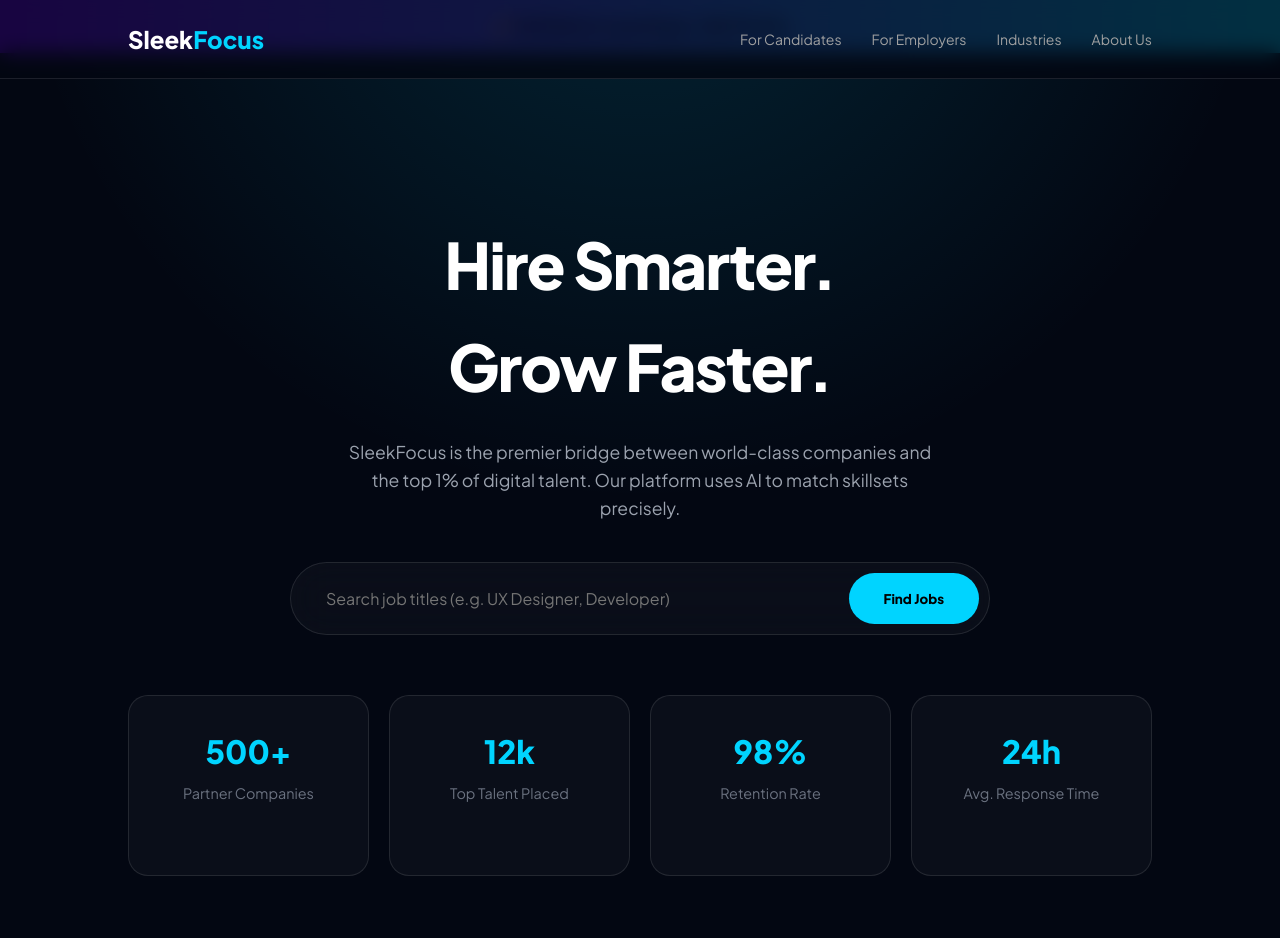
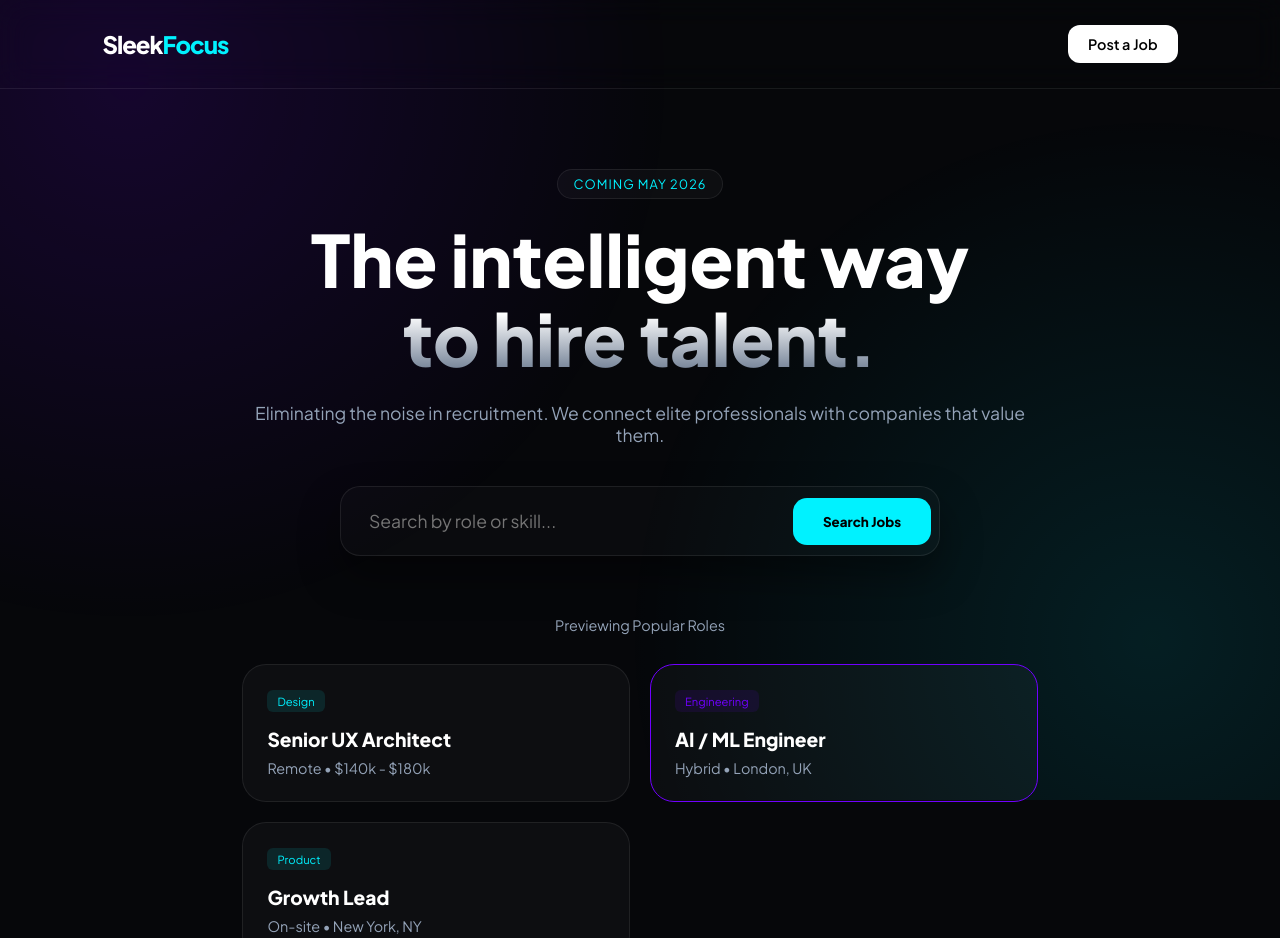
Before and after one commit to arjun-mc/sooraj, a plain HTML site: page index.html in a window 1280 px wide. Shown: the top 938 px of the page. Drawn offline with Linux system fonts and the light colour scheme.

Commit message:
Update index.html

```diff
--- a/index.html
+++ b/index.html
@@ -3,257 +3,253 @@
 <head>
     <meta charset="UTF-8">
     <meta name="viewport" content="width=device-width, initial-scale=1.0">
-    <title>SleekFocus | Smart Recruitment Solutions</title>
-    <link href="https://fonts.googleapis.com/css2?family=Plus+Jakarta+Sans:wght@300;400;600;800&display=swap" rel="stylesheet">
+    <title>SleekFocus | Recruitment Redefined</title>
+    <link href="https://fonts.googleapis.com/css2?family=Plus+Jakarta+Sans:wght@300;400;500;600;800&display=swap" rel="stylesheet">
     <style>
         :root {
-            --primary: #00d4ff;
+            --primary: #00f2ff;
             --secondary: #7000ff;
-            --bg: #030712;
-            --card-bg: rgba(255, 255, 255, 0.03);
-            --border: rgba(255, 255, 255, 0.1);
+            --dark: #06070a;
+            --glass: rgba(255, 255, 255, 0.03);
+            --glass-border: rgba(255, 255, 255, 0.08);
+            --text-muted: #94a3b8;
         }
 
-        * {
-            margin: 0;
-            padding: 0;
-            box-sizing: border-box;
-            font-family: 'Plus Jakarta Sans', sans-serif;
+        * { margin: 0; padding: 0; box-sizing: border-box; font-family: 'Plus Jakarta Sans', sans-serif; }
+
+        body {
+            background: var(--dark);
+            color: #fff;
+            overflow-x: hidden;
+            min-height: 100vh;
         }
 
-        body {
-            background-color: var(--bg);
-            color: white;
-            line-height: 1.6;
-            overflow-x: hidden;
+        /* --- MESH GRADIENT BACKGROUND --- */
+        .mesh-bg {
+            position: fixed;
+            top: 0; left: 0; width: 100%; height: 100%;
+            z-index: -1;
+            background:
+                radial-gradient(circle at 10% 10%, rgba(112, 0, 255, 0.15) 0%, transparent 40%),
+                radial-gradient(circle at 90% 80%, rgba(0, 242, 255, 0.1) 0%, transparent 40%);
         }
 
         /* --- NAVIGATION --- */
         nav {
-            position: fixed;
-            top: 0;
-            width: 100%;
-            padding: 20px 10%;
             display: flex;
             justify-content: space-between;
             align-items: center;
-            background: rgba(3, 7, 18, 0.8);
-            backdrop-filter: blur(10px);
-            z-index: 1000;
-            border-bottom: 1px solid var(--border);
+            padding: 25px 8%;
+            position: sticky;
+            top: 0;
+            backdrop-filter: blur(15px);
+            z-index: 100;
+            border-bottom: 1px solid var(--glass-border);
         }
 
-        .logo {
-            font-size: 24px;
-            font-weight: 800;
+        .logo { font-size: 1.5rem; font-weight: 800; letter-spacing: -1px; }
+        .logo span { color: var(--primary); }
+
+        .nav-cta {
+            background: white;
+            color: black;
+            padding: 10px 20px;
+            border-radius: 12px;
+            font-weight: 600;
+            font-size: 0.9rem;
             text-decoration: none;
-            color: white;
+            transition: 0.3s cubic-bezier(0.4, 0, 0.2, 1);
         }
 
-        .logo span { color: var(--primary); }
-
-        .nav-links {
-            display: flex;
-            gap: 30px;
-        }
-
-        .nav-links a {
-            text-decoration: none;
-            color: #a0a0a0;
-            font-size: 14px;
-            font-weight: 500;
-            transition: 0.3s;
-        }
-
-        .nav-links a:hover { color: var(--primary); }
+        .nav-cta:hover { transform: scale(1.05); box-shadow: 0 10px 20px rgba(255,255,255,0.1); }
 
         /* --- HERO SECTION --- */
         .hero {
-            padding: 160px 10% 80px;
+            padding: 80px 8% 40px;
             text-align: center;
-            background: radial-gradient(circle at 50% -20%, rgba(0, 212, 255, 0.15), transparent 50%);
+            max-width: 1000px;
+            margin: 0 auto;
+        }
+
+        .badge {
+            background: var(--glass);
+            border: 1px solid var(--glass-border);
+            padding: 6px 16px;
+            border-radius: 100px;
+            font-size: 0.8rem;
+            color: var(--primary);
+            text-transform: uppercase;
+            letter-spacing: 1px;
+            display: inline-block;
+            margin-bottom: 20px;
+            animation: fadeIn 1s ease-out;
         }
 
         .hero h1 {
-            font-size: clamp(2.5rem, 6vw, 4rem);
+            font-size: clamp(2.5rem, 8vw, 4.5rem);
+            line-height: 1.1;
             font-weight: 800;
-            margin-bottom: 20px;
-            letter-spacing: -2px;
+            margin-bottom: 25px;
+            background: linear-gradient(to bottom, #fff 60%, #64748b);
+            -webkit-background-clip: text;
+            -webkit-text-fill-color: transparent;
         }
 
-        .hero p {
-            font-size: 1.1rem;
-            color: #9ca3af;
+        /* --- MODERN SEARCH BAR --- */
+        .search-box {
+            background: rgba(255, 255, 255, 0.02);
+            border: 1px solid var(--glass-border);
+            padding: 8px;
+            border-radius: 20px;
+            display: flex;
+            align-items: center;
             max-width: 600px;
-            margin: 0 auto 40px;
+            margin: 0 auto 60px;
+            box-shadow: 0 20px 40px rgba(0,0,0,0.4);
+            transition: 0.4s;
         }
 
-        /* --- SEARCH BOX (Agency Functionality) --- */
-        .search-container {
-            background: var(--card-bg);
-            border: 1px solid var(--border);
-            padding: 10px;
-            border-radius: 50px;
-            display: flex;
-            max-width: 700px;
-            margin: 0 auto 60px;
-            backdrop-filter: blur(20px);
-        }
+        .search-box:focus-within { border-color: var(--primary); transform: translateY(-5px); }
 
-        .search-container input {
+        .search-box input {
             flex: 1;
             background: transparent;
             border: none;
-            padding: 15px 25px;
+            padding: 15px 20px;
             color: white;
+            font-size: 1.1rem;
             outline: none;
-            font-size: 1rem;
         }
 
-        .search-container button {
+        .search-btn {
             background: var(--primary);
-            color: black;
+            color: #000;
             border: none;
-            padding: 15px 35px;
-            border-radius: 40px;
+            padding: 15px 30px;
+            border-radius: 14px;
             font-weight: 700;
             cursor: pointer;
-            transition: 0.3s;
         }
 
-        .search-container button:hover {
-            transform: scale(1.05);
-            background: white;
+        /* --- FEATURED JOBS PREVIEW --- */
+        .section-label {
+            text-align: center;
+            color: var(--text-muted);
+            font-size: 0.9rem;
+            margin-bottom: 30px;
         }
 
-        /* --- STATS GRID --- */
-        .stats-grid {
+        .job-grid {
             display: grid;
-            grid-template-columns: repeat(auto-fit, minmax(200px, 1fr));
+            grid-template-columns: repeat(auto-fit, minmax(300px, 1fr));
             gap: 20px;
-            margin-top: 40px;
+            margin-bottom: 60px;
         }
 
-        .stat-card {
-            background: var(--card-bg);
-            border: 1px solid var(--border);
-            padding: 30px;
-            border-radius: 20px;
+        .job-card {
+            background: var(--glass);
+            border: 1px solid var(--glass-border);
+            padding: 24px;
+            border-radius: 24px;
+            text-align: left;
             transition: 0.3s;
+            cursor: pointer;
+            position: relative;
+            overflow: hidden;
         }
 
-        .stat-card:hover {
+        .job-card:hover {
+            background: rgba(255,255,255,0.06);
             border-color: var(--primary);
-            background: rgba(255,255,255,0.05);
+            transform: translateY(-8px);
         }
 
-        .stat-card h3 {
-            font-size: 2rem;
+        .job-card .tag {
+            font-size: 0.7rem;
+            background: rgba(0, 242, 255, 0.1);
             color: var(--primary);
-            margin-bottom: 5px;
+            padding: 4px 10px;
+            border-radius: 6px;
+            margin-bottom: 15px;
+            display: inline-block;
         }
 
-        .stat-card p {
-            font-size: 0.9rem;
-            color: #6b7280;
+        .job-card h4 { font-size: 1.2rem; margin-bottom: 8px; }
+        .job-card p { color: var(--text-muted); font-size: 0.9rem; }
+
+        /* --- MOBILE UX --- */
+        @media (max-width: 768px) {
+            nav { padding: 15px 5%; }
+            .hero h1 { font-size: 2.8rem; }
+            .search-box {
+                flex-direction: column;
+                border-radius: 24px;
+                padding: 12px;
+            }
+            .search-box input { width: 100%; text-align: center; }
+            .search-btn { width: 100%; }
+            .job-grid { grid-template-columns: 1fr; }
         }
 
-        /* --- LAUNCH TIMER --- */
-        .launch-bar {
-            background: linear-gradient(90deg, var(--secondary), var(--primary));
-            padding: 15px;
-            text-align: center;
-            font-weight: 700;
-            font-size: 0.9rem;
-            color: black;
-        }
-
-        /* --- MOBILE OPTIMIZATION --- */
-        @media (max-width: 768px) {
-            nav { padding: 15px 5%; }
-            .nav-links { display: none; } /* Hide for simplicity on mobile */
-            .search-container {
-                flex-direction: column;
-                border-radius: 20px;
-                gap: 10px;
-                padding: 20px;
-            }
-            .search-container button { border-radius: 12px; }
-            .hero { padding-top: 120px; }
+        @keyframes fadeIn {
+            from { opacity: 0; transform: translateY(10px); }
+            to { opacity: 1; transform: translateY(0); }
         }
 
         footer {
-            padding: 60px 10%;
             text-align: center;
-            border-top: 1px solid var(--border);
-            color: #4b5563;
-            font-size: 0.9rem;
+            padding: 40px;
+            border-top: 1px solid var(--glass-border);
+            color: var(--text-muted);
+            font-size: 0.8rem;
         }
     </style>
 </head>
 <body>
 
-    <div class="launch-bar">
-        🚀 Full Platform Launching In: <span id="countdown-text">...</span>
-    </div>
+    <div class="mesh-bg"></div>
 
     <nav>
-        <a href="#" class="logo">Sleek<span>Focus</span></a>
-        <div class="nav-links">
-            <a href="#">For Candidates</a>
-            <a href="#">For Employers</a>
-            <a href="#">Industries</a>
-            <a href="#">About Us</a>
-        </div>
+        <div class="logo">Sleek<span>Focus</span></div>
+        <a href="#" class="nav-cta">Post a Job</a>
     </nav>
 
-    <section class="hero">
-        <h1>Hire Smarter.<br>Grow Faster.</h1>
-        <p>SleekFocus is the premier bridge between world-class companies and the top 1% of digital talent. Our platform uses AI to match skillsets precisely.</p>
+    <main class="hero">
+        <div class="badge">Coming May 2026</div>
+        <h1>The intelligent way <br> to hire talent.</h1>
+        <p style="color: var(--text-muted); margin-bottom: 40px; font-size: 1.1rem;">
+            Eliminating the noise in recruitment. We connect elite professionals with companies that value them.
+        </p>
 
-        <div class="search-container">
-            <input type="text" placeholder="Search job titles (e.g. UX Designer, Developer)">
-            <button onclick="alert('Platform launching soon! You will be able to search 5,000+ active roles.')">Find Jobs</button>
+        <div class="search-box">
+            <input type="text" placeholder="Search by role or skill...">
+            <button class="search-btn">Search Jobs</button>
         </div>
 
-        <div class="stats-grid">
-            <div class="stat-card">
-                <h3>500+</h3>
-                <p>Partner Companies</p>
+        <div class="section-label">Previewing Popular Roles</div>
+
+        <div class="job-grid">
+            <div class="job-card">
+                <span class="tag">Design</span>
+                <h4>Senior UX Architect</h4>
+                <p>Remote • $140k - $180k</p>
             </div>
-            <div class="stat-card">
-                <h3>12k</h3>
-                <p>Top Talent Placed</p>
+            <div class="job-card" style="border-color: var(--secondary);">
+                <span class="tag" style="color: var(--secondary); background: rgba(112, 0, 255, 0.1);">Engineering</span>
+                <h4>AI / ML Engineer</h4>
+                <p>Hybrid • London, UK</p>
             </div>
-            <div class="stat-card">
-                <h3>98%</h3>
-                <p>Retention Rate</p>
-            </div>
-            <div class="stat-card">
-                <h3>24h</h3>
-                <p>Avg. Response Time</p>
+            <div class="job-card">
+                <span class="tag">Product</span>
+                <h4>Growth Lead</h4>
+                <p>On-site • New York, NY</p>
             </div>
         </div>
-    </section>
+    </main>
 
     <footer>
-        &copy; 2026 SleekFocus Recruitment Solutions. All Rights Reserved.
+        &copy; 2026 SleekFocus Inc. Built for the future of work.
     </footer>
 
-    <script>
-        // Simple Countdown for the top bar
-        const target = new Date("May 1, 2026 00:00:00").getTime();
-
-        setInterval(() => {
-            const now = new Date().getTime();
-            const diff = target - now;
-
-            const d = Math.floor(diff / (1000 * 60 * 60 * 24));
-            const h = Math.floor((diff % (1000 * 60 * 60 * 24)) / (1000 * 60 * 60));
-            const m = Math.floor((diff % (1000 * 60 * 60)) / (1000 * 60));
-
-            document.getElementById("countdown-text").innerText = `${d}d ${h}h ${m}m`;
-        }, 1000);
-    </script>
 </body>
 </html>
```
